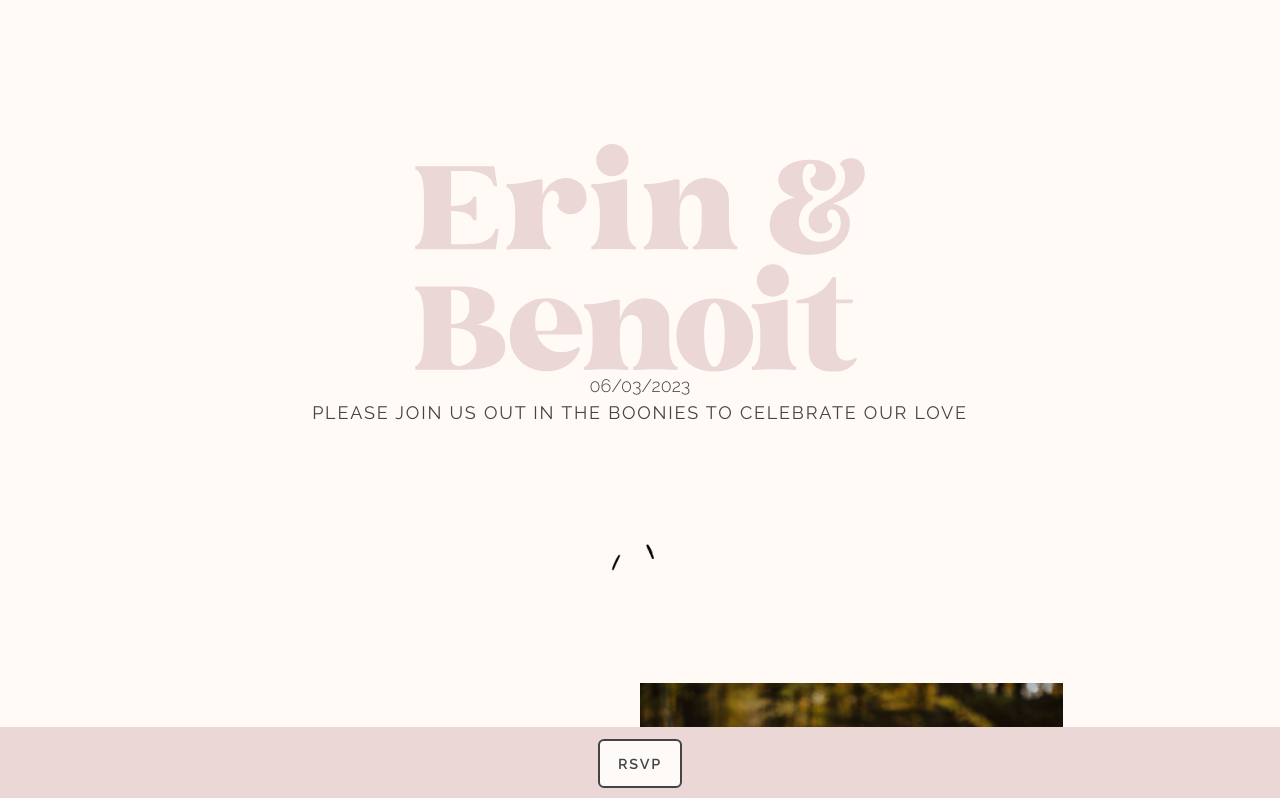
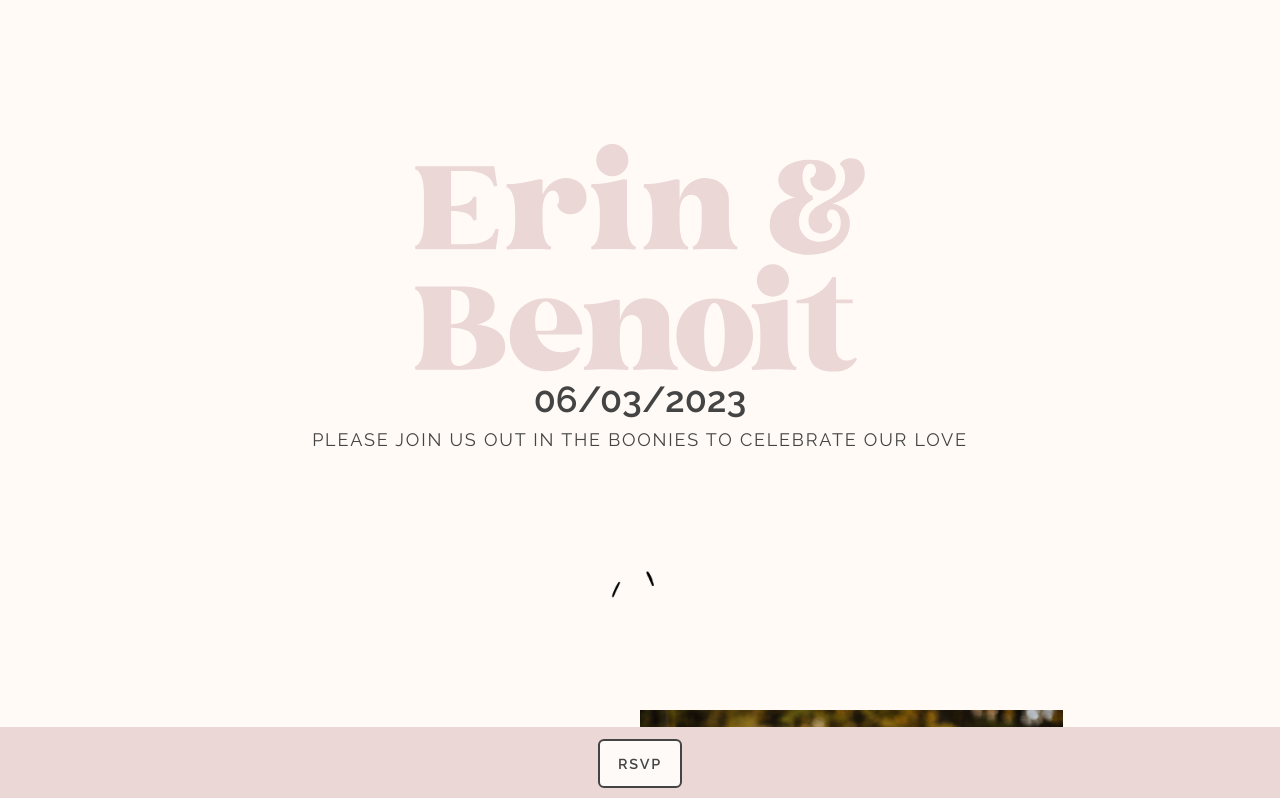
Before and after one commit to martenbjork/erin-and-benoit, a Next.js app: page / in a window 1280 px wide. Shown: the top 798 px of the page. Built offline with nearby package versions, Linux system fonts and the light colour scheme.

Commit message:
Update Home.module.scss

```diff
--- a/src/styles/Home.module.scss
+++ b/src/styles/Home.module.scss
@@ -43,6 +43,11 @@
 
   @media screen and (max-width: 1000px) {
     padding: 14vh var(--side-padding) 8vh;
+  }
+
+  h1 {
+    font-size: 2rem;
+    font-weight: bold;
   }
 
   .HeroContent {
```
